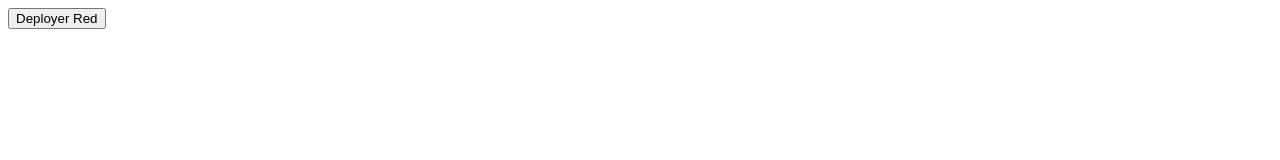
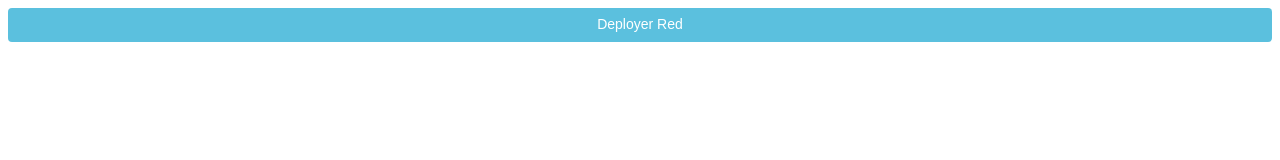
Before and after one commit to malekbenz/autodeploy, a website: page index.html in a window 1280 px wide. Drawn offline with Linux system fonts and the light colour scheme.

Commit message:
add style for btn

```diff
--- a/index.html
+++ b/index.html
@@ -39,7 +39,7 @@
 
 <body>
     <form action="/deploy/red" method="post">
-        <button type="submit">Deployer Red </button>
+        <button type="submit" class="btn">Deployer Red </button>
     </form>
 
 </body>
```
